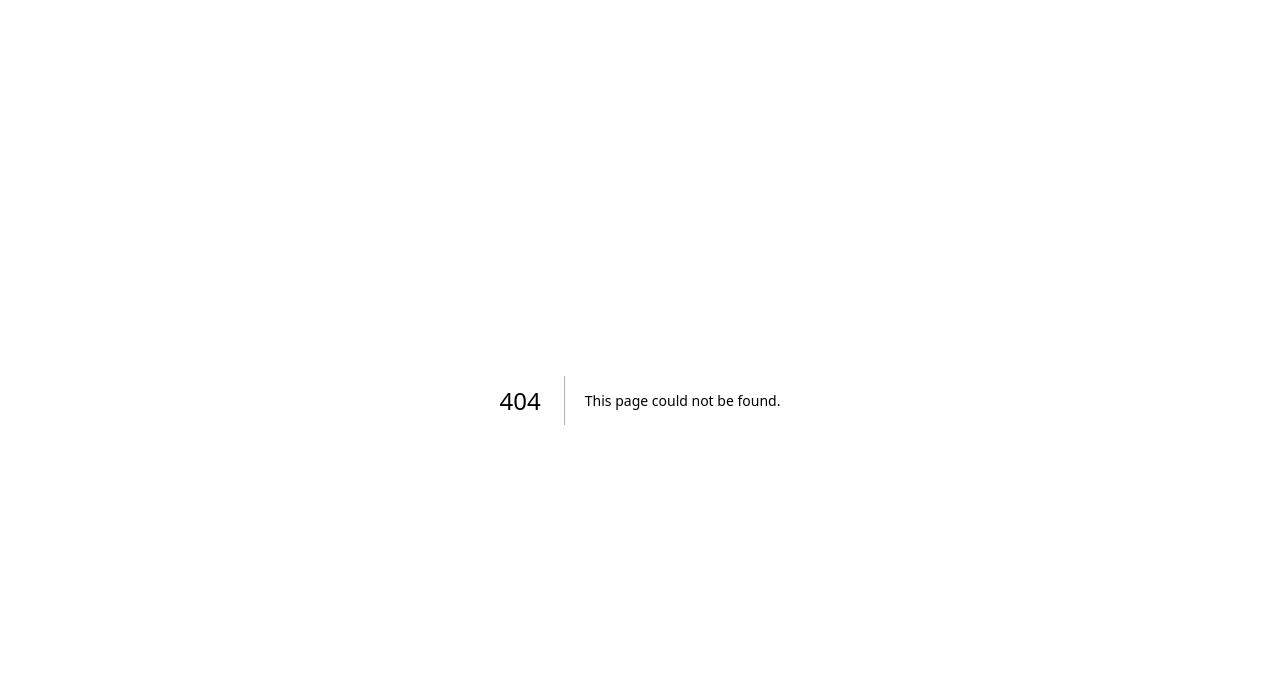
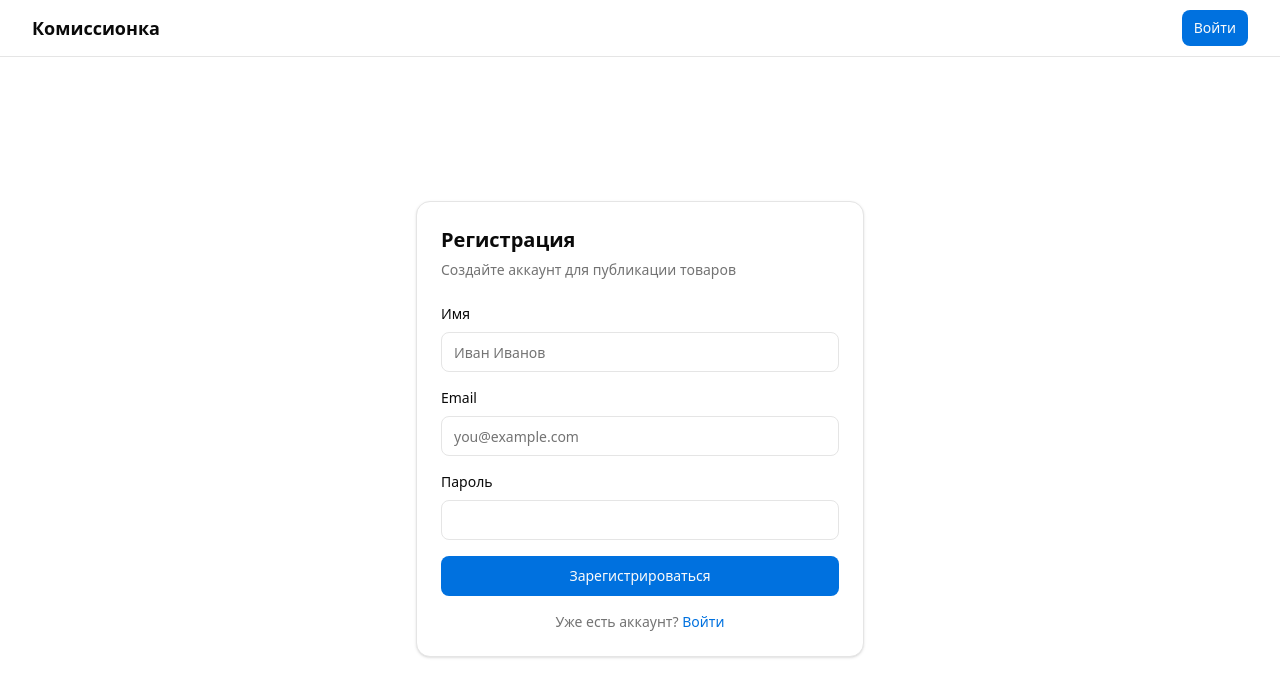
Before and after one commit to Shevbo/komissionka-app, a Next.js app: page /signup in a window 1280 px wide. Before the commit this address had no page. Shown: the top 696 px of the page. Built offline with nearby package versions, Linux system fonts and the light colour scheme; no server answers.

Commit message:
Add auth interface and user menu

```diff
--- a/src/app/layout.tsx
+++ b/src/app/layout.tsx
@@ -1,6 +1,7 @@
 import type { Metadata } from "next";
 import { Geist, Geist_Mono } from "next/font/google";
 import "./globals.css";
+import { Header } from "komiss/components/header";
 
 const geistSans = Geist({
   variable: "--font-geist-sans",
@@ -24,10 +25,11 @@ export default function RootLayout({
   children: React.ReactNode;
 }>) {
   return (
-    <html lang="en">
+    <html lang="ru">
       <body
         className={`${geistSans.variable} ${geistMono.variable} antialiased`}
       >
+        <Header />
         {children}
       </body>
     </html>
--- /dev/null
+++ b/src/app/login/page.tsx
@@ -0,0 +1,104 @@
+"use client";
+
+import { useState } from "react";
+import Link from "next/link";
+import { createBrowserClient } from "komiss/lib/supabase-browser";
+import { Button } from "komiss/components/ui/button";
+import { Input } from "komiss/components/ui/input";
+import { Card, CardContent, CardHeader } from "komiss/components/ui/card";
+import { useRouter } from "next/navigation";
+
+export default function LoginPage() {
+  const [email, setEmail] = useState("");
+  const [password, setPassword] = useState("");
+  const [loading, setLoading] = useState(false);
+  const [error, setError] = useState<string | null>(null);
+
+  const router = useRouter();
+
+  async function handleSubmit(e: React.FormEvent) {
+    e.preventDefault();
+    setError(null);
+    setLoading(true);
+
+    try {
+      const supabase = createBrowserClient();
+      const { error } = await supabase.auth.signInWithPassword({
+        email,
+        password,
+      });
+
+      if (error) {
+        setError(error.message);
+        return;
+      }
+
+      router.push("/");
+      router.refresh();
+    } finally {
+      setLoading(false);
+    }
+  }
+
+  return (
+    <div className="flex min-h-[calc(100vh-3.5rem)] items-center justify-center px-4">
+      <Card className="w-full max-w-md">
+        <CardHeader>
+          <h1 className="text-xl font-semibold">Вход</h1>
+          <p className="text-sm text-muted-foreground">
+            Войдите в аккаунт для публикации товаров
+          </p>
+        </CardHeader>
+        <CardContent>
+          <form onSubmit={handleSubmit} className="space-y-4">
+            {error && (
+              <p className="rounded-md bg-destructive/10 p-3 text-sm text-destructive">
+                {error}
+              </p>
+            )}
+            <div>
+              <label
+                htmlFor="email"
+                className="mb-2 block text-sm font-medium"
+              >
+                Email
+              </label>
+              <Input
+                id="email"
+                type="email"
+                value={email}
+                onChange={(e) => setEmail(e.target.value)}
+                placeholder="you@example.com"
+                required
+              />
+            </div>
+            <div>
+              <label
+                htmlFor="password"
+                className="mb-2 block text-sm font-medium"
+              >
+                Пароль
+              </label>
+              <Input
+                id="password"
+                type="password"
+                value={password}
+                onChange={(e) => setPassword(e.target.value)}
+                required
+              />
+            </div>
+            <Button type="submit" className="w-full" disabled={loading}>
+              {loading ? "Вход..." : "Войти"}
+            </Button>
+          </form>
+          <p className="mt-4 text-center text-sm text-muted-foreground">
+            Нет аккаунта?{" "}
+            <Link href="/signup" className="text-primary hover:underline">
+              Зарегистрироваться
+            </Link>
+          </p>
+        </CardContent>
+      </Card>
+    </div>
+  );
+}
--- /dev/null
+++ b/src/app/signup/page.tsx
@@ -0,0 +1,114 @@
+"use client";
+
+import { useState } from "react";
+import Link from "next/link";
+import { createBrowserClient } from "komiss/lib/supabase-browser";
+import { Button } from "komiss/components/ui/button";
+import { Input } from "komiss/components/ui/input";
+import { Card, CardContent, CardHeader } from "komiss/components/ui/card";
+import { useRouter } from "next/navigation";
+
+export default function SignupPage() {
+  const [email, setEmail] = useState("");
+  const [password, setPassword] = useState("");
+  const [fullName, setFullName] = useState("");
+  const [loading, setLoading] = useState(false);
+  const [error, setError] = useState<string | null>(null);
+
+  const router = useRouter();
+
+  async function handleSubmit(e: React.FormEvent) {
+    e.preventDefault();
+    setError(null);
+    setLoading(true);
+
+    try {
+      const supabase = createBrowserClient();
+      const { error } = await supabase.auth.signUp({
+        email,
+        password,
+        options: {
+          data: { full_name: fullName },
+        },
+      });
+
+      if (error) {
+        setError(error.message);
+        return;
+      }
+
+      router.push("/");
+      router.refresh();
+    } finally {
+      setLoading(false);
+    }
+  }
+
+  return (
+    <div className="flex min-h-[calc(100vh-3.5rem)] items-center justify-center px-4">
+      <Card className="w-full max-w-md">
+        <CardHeader>
+          <h1 className="text-xl font-semibold">Регистрация</h1>
+          <p className="text-sm text-muted-foreground">
+            Создайте аккаунт для публикации товаров
+          </p>
+        </CardHeader>
+        <CardContent>
+          <form onSubmit={handleSubmit} className="space-y-4">
+            {error && (
+              <p className="rounded-md bg-destructive/10 p-3 text-sm text-destructive">
+                {error}
+              </p>
+            )}
+            <div>
+              <label htmlFor="fullName" className="mb-2 block text-sm font-medium">
+                Имя
+              </label>
+              <Input
+                id="fullName"
+                type="text"
+                value={fullName}
+                onChange={(e) => setFullName(e.target.value)}
+                placeholder="Иван Иванов"
+              />
+            </div>
+            <div>
+              <label htmlFor="email" className="mb-2 block text-sm font-medium">
+                Email
+              </label>
+              <Input
+                id="email"
+                type="email"
+                value={email}
+                onChange={(e) => setEmail(e.target.value)}
+                placeholder="you@example.com"
+                required
+              />
+            </div>
+            <div>
+              <label htmlFor="password" className="mb-2 block text-sm font-medium">
+                Пароль
+              </label>
+              <Input
+                id="password"
+                type="password"
+                value={password}
+                onChange={(e) => setPassword(e.target.value)}
+                required
+              />
+            </div>
+            <Button type="submit" className="w-full" disabled={loading}>
+              {loading ? "Регистрация..." : "Зарегистрироваться"}
+            </Button>
+          </form>
+          <p className="mt-4 text-center text-sm text-muted-foreground">
+            Уже есть аккаунт?{" "}
+            <Link href="/login" className="text-primary hover:underline">
+              Войти
+            </Link>
+          </p>
+        </CardContent>
+      </Card>
+    </div>
+  );
+}
--- /dev/null
+++ b/src/components/header.tsx
@@ -0,0 +1,15 @@
+import Link from "next/link";
+import { UserMenu } from "komiss/components/user-menu";
+
+export function Header() {
+  return (
+    <header className="sticky top-0 z-50 border-b border-border bg-background/95 backdrop-blur supports-[backdrop-filter]:bg-background/60">
+      <div className="mx-auto flex h-14 max-w-7xl items-center justify-between px-4 sm:px-6 lg:px-8">
+        <Link href="/" className="text-lg font-semibold">
+          Комиссионка
+        </Link>
+        <UserMenu />
+      </div>
+    </header>
+  );
+}
--- /dev/null
+++ b/src/components/user-menu.tsx
@@ -0,0 +1,68 @@
+"use client";
+
+import { useEffect, useMemo, useState } from "react";
+import Link from "next/link";
+import { createBrowserClient } from "komiss/lib/supabase-browser";
+import { Button } from "komiss/components/ui/button";
+import type { User } from "@supabase/supabase-js";
+
+export function UserMenu() {
+  const [user, setUser] = useState<User | null>(null);
+  const [loading, setLoading] = useState(true);
+  const supabase = useMemo(() => createBrowserClient(), []);
+
+  useEffect(() => {
+
+    supabase.auth.getUser().then(({ data: { user } }) => {
+      setUser(user);
+      setLoading(false);
+    });
+
+    const {
+      data: { subscription },
+    } = supabase.auth.onAuthStateChange((_event, session) => {
+      setUser(session?.user ?? null);
+    });
+
+    return () => subscription.unsubscribe();
+  }, [supabase]);
+
+  if (loading) {
+    return (
+      <div className="h-10 w-20 animate-pulse rounded-md bg-muted" />
+    );
+  }
+
+  if (user) {
+    const displayName =
+      user.user_metadata?.full_name ??
+      user.user_metadata?.name ??
+      user.email?.split("@")[0] ??
+      "Пользователь";
+
+    async function handleSignOut() {
+      await supabase.auth.signOut();
+      window.location.href = "/";
+    }
+
+    return (
+      <div className="flex items-center gap-3">
+        <span className="text-sm font-medium text-foreground">
+          {displayName}
+        </span>
+        <Button asChild variant="outline" size="sm">
+          <Link href="/seller">Выставить вещь</Link>
+        </Button>
+        <Button variant="ghost" size="sm" onClick={handleSignOut}>
+          Выйти
+        </Button>
+      </div>
+    );
+  }
+
+  return (
+    <Button asChild size="sm">
+      <Link href="/login">Войти</Link>
+    </Button>
+  );
+}
```
Also changed, not shown: src/app/seller/page.tsx (line endings or trailing spaces), 1 other file (tests, documents, lock files or other folders).
